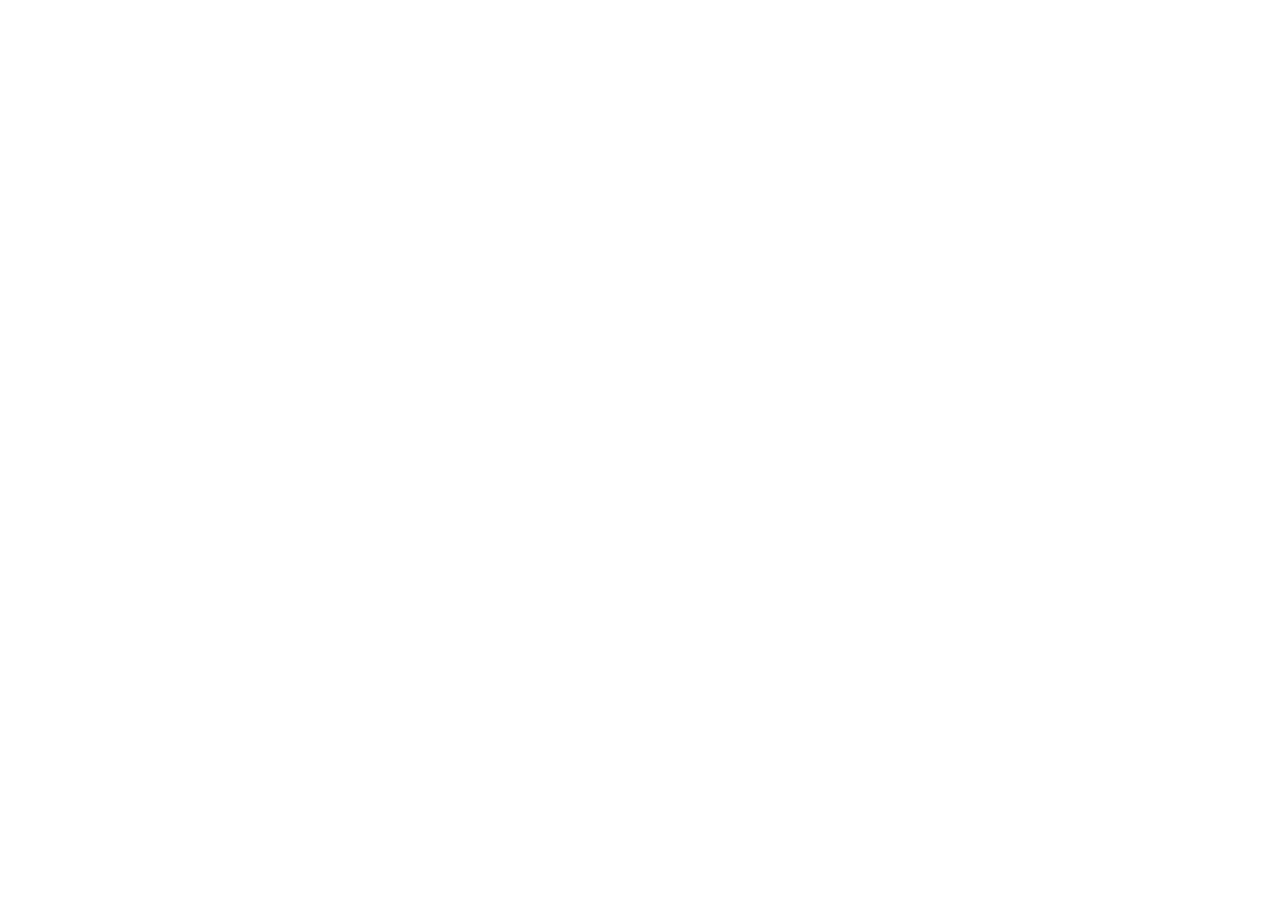
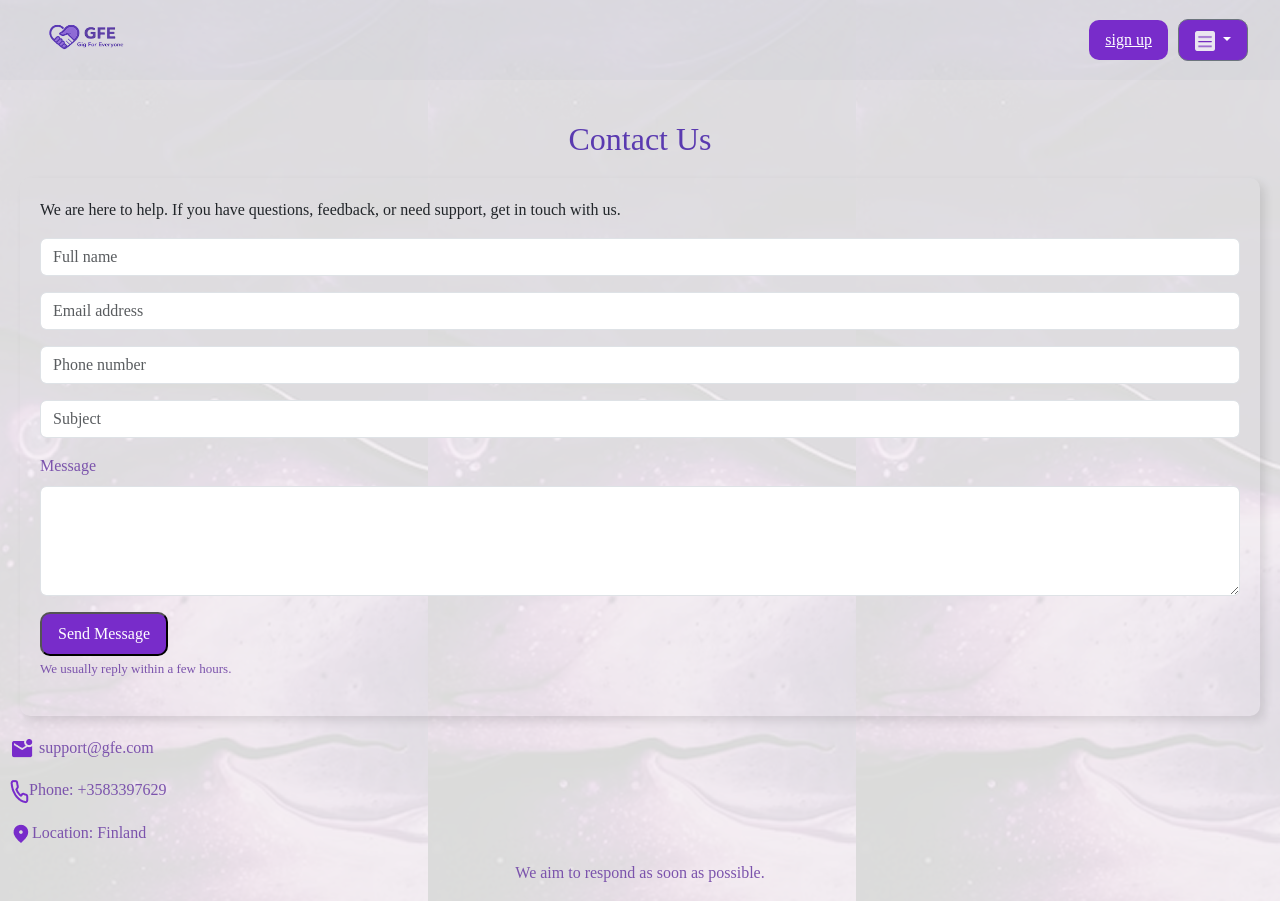
Before and after one commit to trandiem-cmd/GFE-Project, a plain HTML site: page frontend/contact.html in a window 1280 px wide. Before the commit the page ends 800 px from the top, so only its background shows below. Drawn offline with nearby package versions, Linux system fonts and the light colour scheme; a web font is replaced by a local one.

Commit message:
update about.html & contact.html

```diff
--- a/frontend/about.html
+++ b/frontend/about.html
@@ -0,0 +1,52 @@
+<!DOCTYPE html>
+<html lang="en">
+<head>
+  <meta charset="UTF-8">
+  <meta name="viewport" content="width=device-width, initial-scale=1.0">
+  <title>GFE - Gig For Everyone</title>
+  <link href="https://cdn.jsdelivr.net/npm/bootstrap@5.3.8/dist/css/bootstrap.min.css" rel="stylesheet" integrity="sha384-sRIl4kxILFvY47J16cr9ZwB07vP4J8+LH7qKQnuqkuIAvNWLzeN8tE5YBujZqJLB" crossorigin="anonymous">
+  <link rel="stylesheet" href="css/style.css">
+</head>
+<body>
+  <nav class="navbar bg-body-tertiary fixed-top">
+    <div class="container-fluid">
+      <img src="./Assets/GFE logo.png" alt="GFE logo" class="logo">
+    <div class="login-dropdown ms-auto">
+      <a class="login-btn" href="#">sign up</a>
+      <button class="btn btn-secondary dropdown-toggle login-btn" type="button" data-bs-toggle="dropdown">
+          <img src="./Assets/menu-icon.png" class="menu-icon" alt="Menu">
+      </button>
+        <ul class="dropdown-menu dropdown-menu-end">
+            <li><a class="dropdown-item" href="./index.html">Home</a></li>
+            <li><a class="dropdown-item" href="./about.html">About Us</a></li>
+            <li><a class="dropdown-item" href="./contact.html">Contact Us</a></li>
+            <li><a class="dropdown-item" href="#">FAQ</a></li>
+        </ul>
+      </div>
+    </div>
+  </nav>
+  <h2 class="topic">About Us</h2>
+  <div class="imgcontent">
+      <img src="./Assets/About us.png" class="about-us-img" alt="About Us">
+  </div>
+  <div class="what-is-GFE">
+        <h2 class="topic">What is GFE?</h2>
+        <p>GFE is a local platform that connects people who need everyday help with trusted workers in their area.
+            From cleaning and childcare to elderly support and other small tasks,
+            GFE makes it easy to find reliable help or flexible work within your community..</p>
+    </div>
+  <div class="what-is-GFE">
+        <h3 class="topic">Our vision</h3>
+        <p>To create a safe, user-friendly platform that brings communities together through everyday support.</p>
+    </div>
+  <div class="what-is-GFE">
+        <h3 class="topic">Our mission</h3>
+        <p>We aim to make local support more accessible, simple, and trustworthy for everyone.</p>
+    </div>
+  <div class="logo-section">
+        <img src="./Assets/GFE logo.png" alt="GFE logo" class="logoImg">
+    </div>
+  </div>
+  <script src="https://cdn.jsdelivr.net/npm/bootstrap@5.3.8/dist/js/bootstrap.bundle.min.js" integrity="sha384-FKyoEForCGlyvwx9Hj09JcYn3nv7wiPVlz7YYwJrWVcXK/BmnVDxM+D2scQbITxI" crossorigin="anonymous"></script>
+</body>
+</html>
--- a/frontend/contact.html
+++ b/frontend/contact.html
@@ -0,0 +1,63 @@
+<!DOCTYPE html>
+<html lang="en">
+<head>
+  <meta charset="UTF-8">
+  <meta name="viewport" content="width=device-width, initial-scale=1.0">
+  <title>GFE - Gig For Everyone</title>
+  <link href="https://cdn.jsdelivr.net/npm/bootstrap@5.3.8/dist/css/bootstrap.min.css" rel="stylesheet" integrity="sha384-sRIl4kxILFvY47J16cr9ZwB07vP4J8+LH7qKQnuqkuIAvNWLzeN8tE5YBujZqJLB" crossorigin="anonymous">
+  <link rel="stylesheet" href="css/style.css">
+</head>
+<body>
+  <nav class="navbar bg-body-tertiary fixed-top">
+    <div class="container-fluid">
+      <img src="./Assets/GFE logo.png" alt="GFE logo" class="logo">
+    <div class="login-dropdown ms-auto">
+      <a class="login-btn" href="#">sign up</a>
+      <button class="btn btn-secondary dropdown-toggle login-btn" type="button" data-bs-toggle="dropdown">
+          <img src="./Assets/menu-icon.png" class="menu-icon" alt="Menu">
+      </button>
+        <ul class="dropdown-menu dropdown-menu-end">
+            <li><a class="dropdown-item" href="./index.html">Home</a></li>
+            <li><a class="dropdown-item" href="./about.html">About Us</a></li>
+            <li><a class="dropdown-item" href="./contact.html">Contact Us</a></li>
+            <li><a class="dropdown-item" href="#">FAQ</a></li>
+        </ul>
+      </div>
+    </div>
+  </nav>
+    <h2 class="topic">Contact Us</h2>
+<div class="what-is-GFE">
+    <p>We are here to help. If you have questions, feedback, or need support, get in touch with us.</p>
+    <form class="contact-form">
+        <div class="mb-3">
+            <input type="text" class="form-control" id="exampleInputName" placeholder="Full name">
+        </div>
+        <div class="mb-3">
+            <input type="email" class="form-control" id="exampleInputEmail1" aria-describedby="emailHelp" placeholder="Email address">
+        </div>
+        <div class="mb-3">
+            <input type="number" class="form-control" id="exampleInputPhone" placeholder="Phone number">
+        </div>
+        <div class="mb-3">
+            <input type="text" class="form-control" id="exampleInputSubject" placeholder="Subject">
+        </div>
+        <div class="mb-3">
+            <label for="exampleFormControlTextarea1" class="form-label">Message</label>
+            <textarea class="form-control" id="exampleFormControlTextarea1" rows="4"></textarea>
+        </div>
+        <button type="submit" class="login-btn">Send Message</button>
+        <p><label class="form-last-label">We usually reply within a few hours.</label></p>
+    </form>
+</div>
+<div class="contact-info">
+    <p><img src="./Assets/mark_email_unread.png"> support@gfe.com</p>
+    <p><img src="./Assets/Phone.png">Phone: +3583397629</p>
+    <p><img src="./Assets/location_on.png">Location: Finland</p>
+</div>
+
+<div class="last-line">
+    <p>We aim to respond as soon as possible.</p>
+</div>
+  <script src="https://cdn.jsdelivr.net/npm/bootstrap@5.3.8/dist/js/bootstrap.bundle.min.js" integrity="sha384-FKyoEForCGlyvwx9Hj09JcYn3nv7wiPVlz7YYwJrWVcXK/BmnVDxM+D2scQbITxI" crossorigin="anonymous"></script>
+</body>
+</html>
--- a/frontend/css/style.css
+++ b/frontend/css/style.css
@@ -155,3 +155,45 @@ li{
 .link{
     color: white;
 }
+
+/* About us page */
+.imgcontent{
+    display: flex;
+    justify-content: center;
+    align-items: center;
+}
+.about-us-img{
+    width: 100%;
+    align-items: center;
+}
+.logo-section{
+    display: flex;
+    justify-content: center;
+    align-items: center;
+}
+.logoImg{
+    width: 300px;
+    height: auto;
+}
+/* Contact us page */
+.contact-form{
+    font-family: "Adamina";
+    color: #7B53AC;
+}
+.form-last-label{
+    color: #7B53AC;
+    font-size: small;
+    font-family: "Adamina";
+}
+.contact-info{
+    margin-left: 10px;
+    color: #7B53AC;
+    font-family: "Adamina";
+}
+.last-line{
+    display: flex;
+    justify-content: center;
+    align-items: center;
+    color: #7B53AC;
+    font-family: "Adamina";
+}
```
Also changed, not shown: frontend/index.html (+3 -3 lines), frontend/Assets/About us.png (added), frontend/Assets/Phone.png (added), frontend/Assets/location_on.png (added), frontend/Assets/mark_email_unread.png (added).
